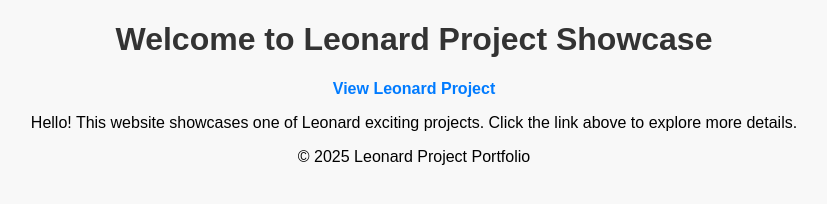
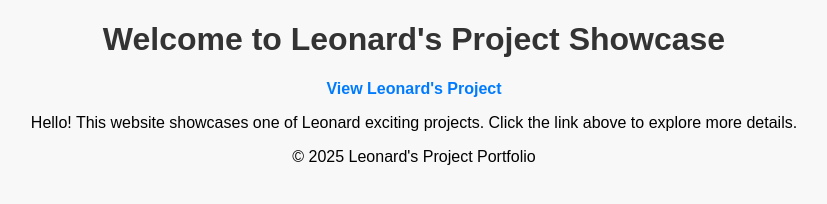
Before and after one commit to Anderpros/APCV_310_-AC-_hw4, a plain HTML site: page index.html in a window 1280 px wide. Shown: the whole page, without its empty margins (226-1053 px from the left). Drawn offline with Linux system fonts and the light colour scheme.

Commit message:
Add files via upload

```diff
--- a/index.html
+++ b/index.html
@@ -3,18 +3,18 @@
   <head>
     <meta charset="UTF-8">
     <meta name="viewport" content="width=device-width, initial-scale=1.0">
-    <title>Welcome to Leonard Project Page</title>
+    <title>Welcome to Leonard's Project Page</title>
     <link rel="stylesheet" href="index.css">
   </head>
 
   <body>
     <header>
-      <h1>Welcome to Leonard Project Showcase</h1>
+      <h1>Welcome to Leonard's Project Showcase</h1>
     </header>
 
     <nav>
       <ul>
-        <li><a href="project1.html">View Leonard Project</a></li>
+        <li><a href="project1.html">View Leonard's Project</a></li>
       </ul>
     </nav>
 
@@ -23,7 +23,7 @@
     </section>
 
     <footer>
-      <p>© 2025 Leonard Project Portfolio</p>
+      <p>© 2025 Leonard's Project Portfolio</p>
     </footer>
   </body>
 </html>
```
